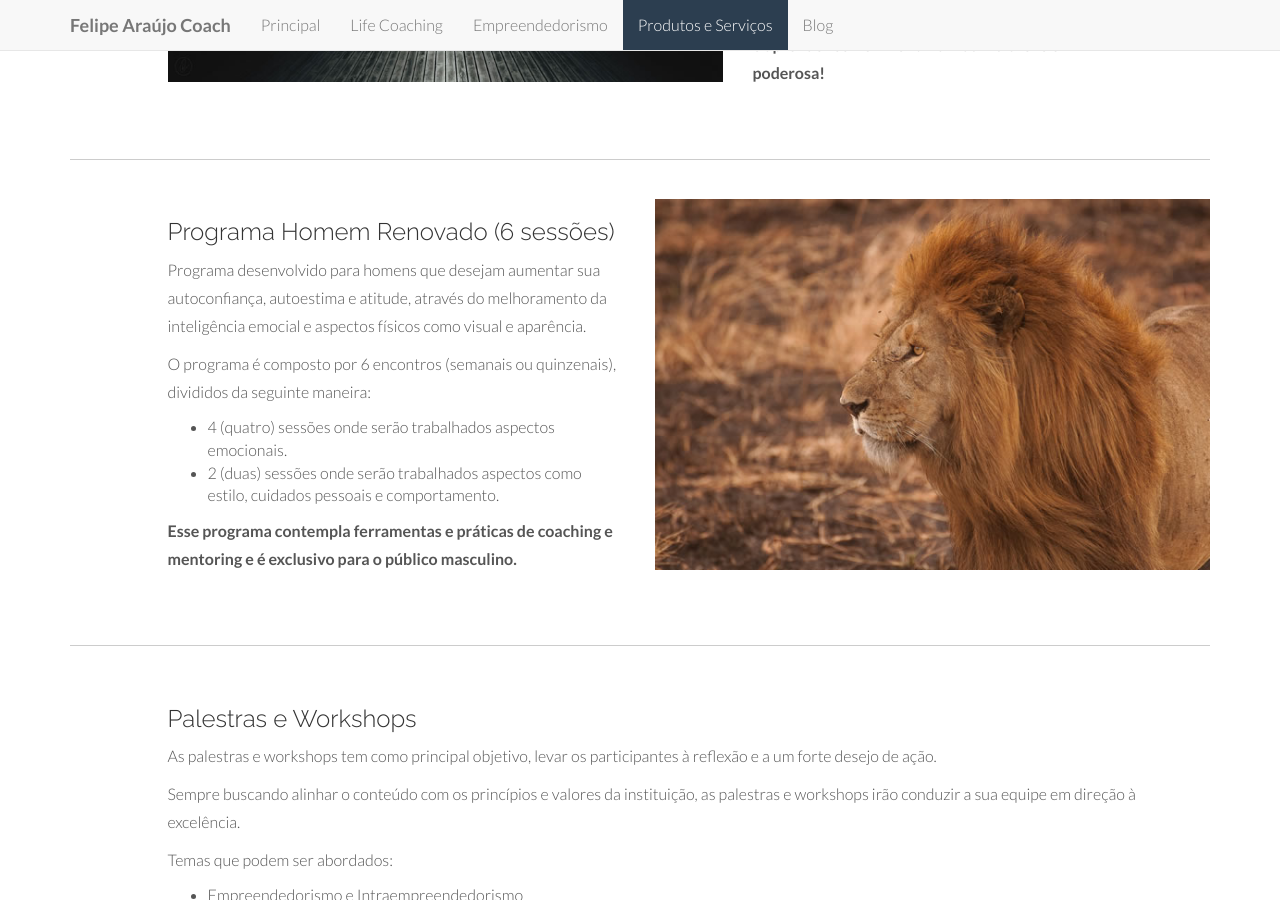
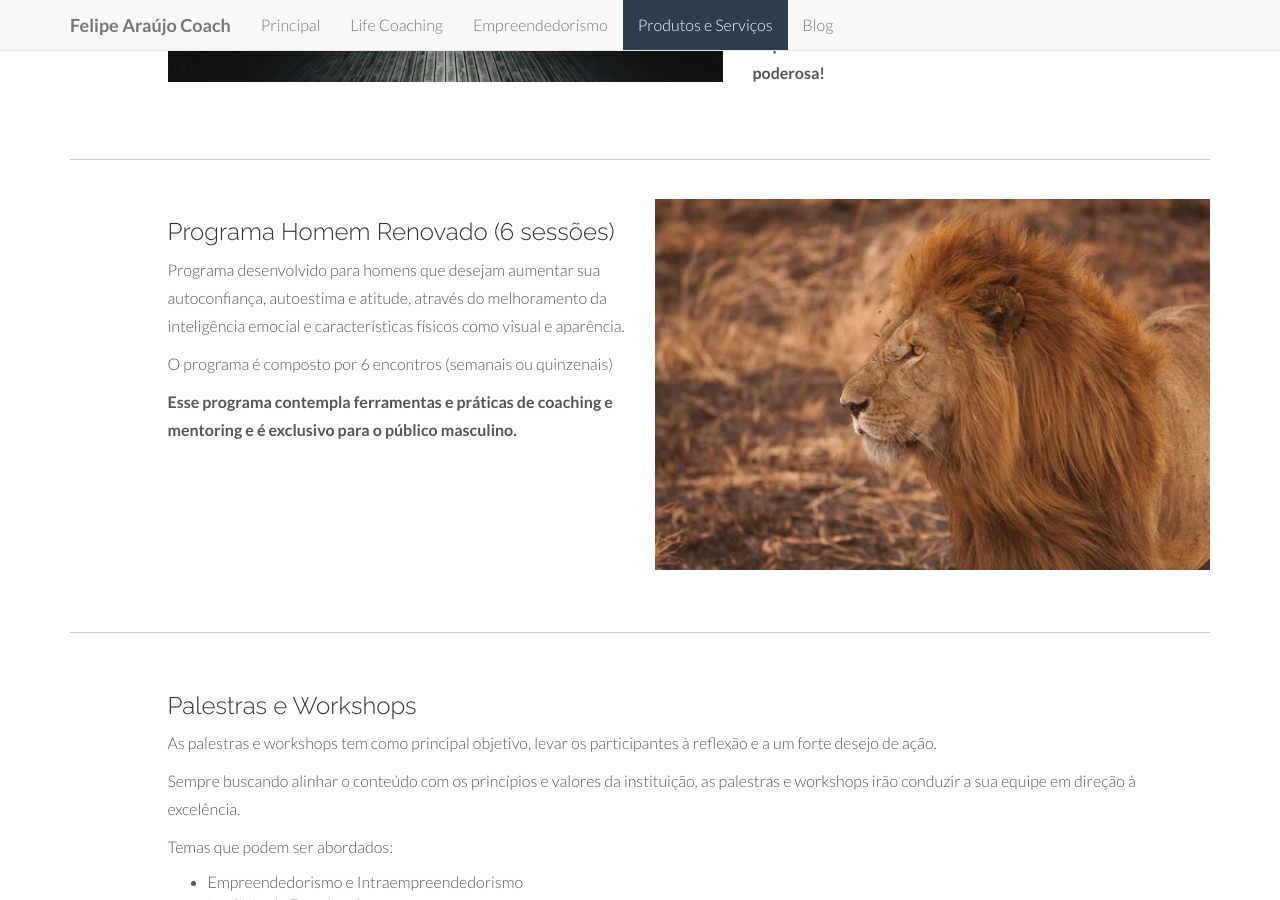
Before and after one commit to araujofelipe/felipearaujocoach, a Jekyll site: the page built from produtos-servicos.html, in a window 1280 px wide and 900 px high, scrolled down 1177 px. Built offline with Jekyll 4.4.1, drawn with Linux system fonts in a browser that asks for light colours.

Commit message:
Texto produto homens

```diff
--- a/produtos-servicos.html
+++ b/produtos-servicos.html
@@ -51,15 +51,11 @@ abstract-image: "assets/img/proposto-img.jpg"
 			<div class="col-lg-5 col-lg-offset-1">
 				<h3>Programa Homem Renovado (6 sessões)</h3>
 				<p>
-					Programa desenvolvido para homens que desejam aumentar sua autoconfiança, autoestima e atitude, através do melhoramento da inteligência emocial e aspectos físicos como visual e aparência.
+					Programa desenvolvido para homens que desejam aumentar sua autoconfiança, autoestima e atitude, através do melhoramento da inteligência emocial e características físicos como visual e aparência.
 				</p>
 				<p>
-					O programa é composto por 6 encontros (semanais ou quinzenais), divididos da seguinte maneira:
+					O programa é composto por 6 encontros (semanais ou quinzenais)
 				</p>
-				<ul>
-					<li>4 (quatro) sessões onde serão trabalhados aspectos emocionais.</li>
-					<li>2 (duas) sessões onde serão trabalhados aspectos como estilo, cuidados pessoais e comportamento.</li>
-				</ul>
 				<p>
 					<strong>Esse programa contempla ferramentas e práticas de coaching e mentoring e é exclusivo para o público masculino.</strong>
 				</p>
```
